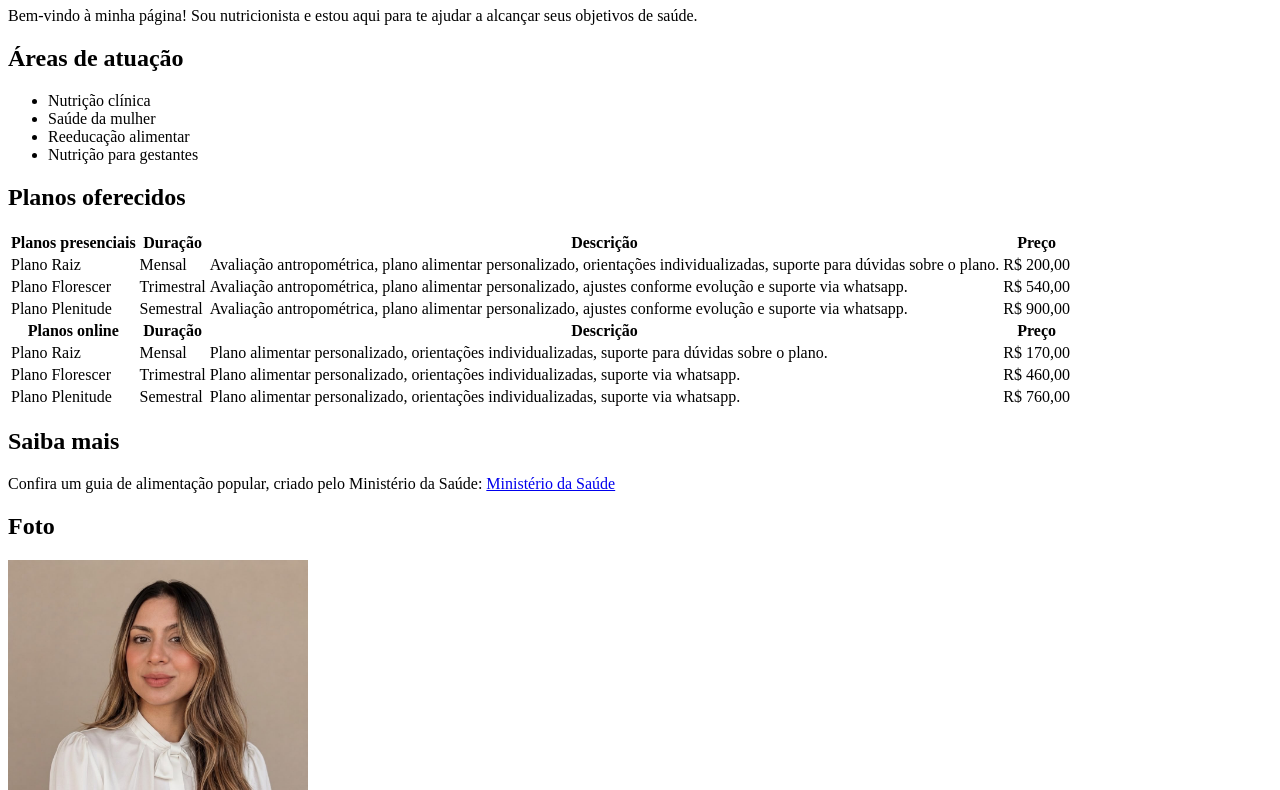
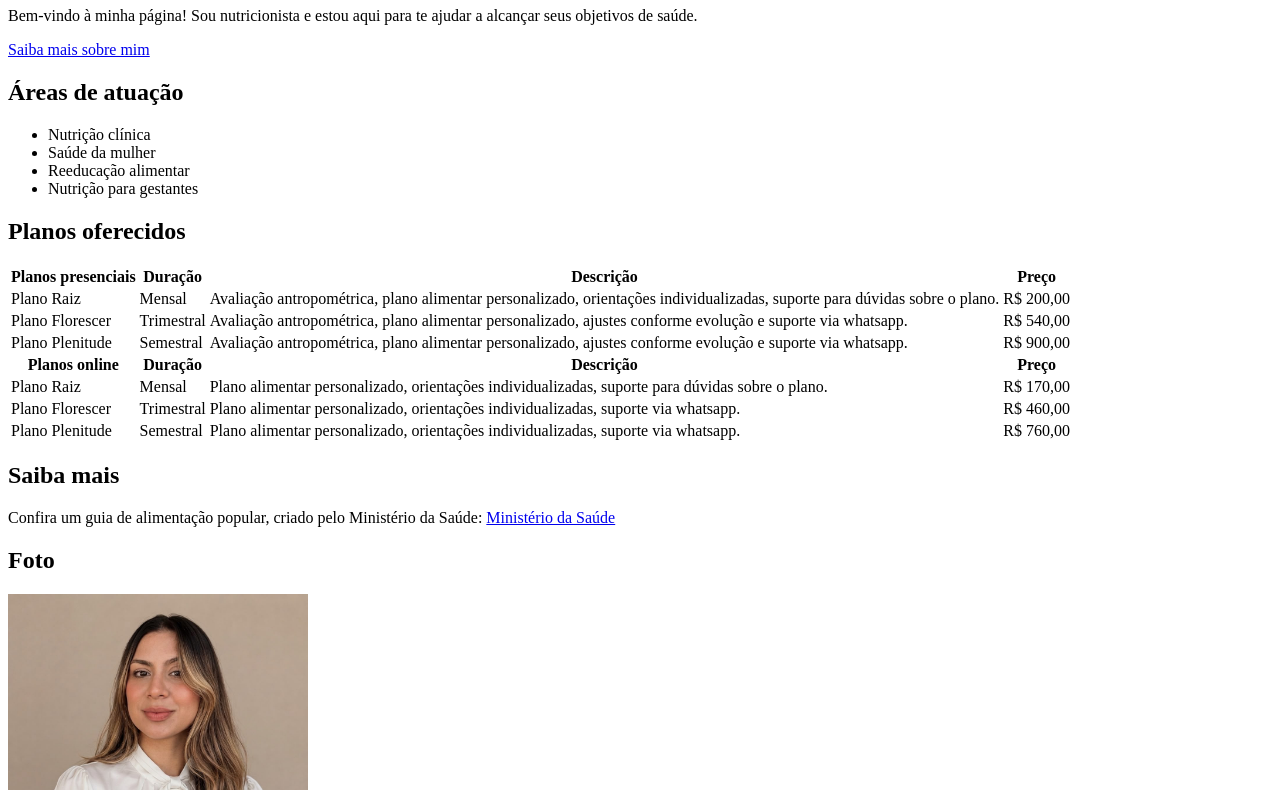
Before and after one commit to cristiandiegopv/projeto-integrador-frontend-cristiandiego, a plain HTML site: page index.html in a window 1280 px wide. Shown: the part 73-863 px from the top of the page. Drawn offline with Linux system fonts and the light colour scheme.

Commit message:
feat: adiciona página sobre.html com link a partir do index

```diff
--- a/index.html
+++ b/index.html
@@ -8,6 +8,8 @@
 <body>
     <h1>Amanda Janine Nutricionista</h1>
     <p>Bem-vindo à minha página! Sou nutricionista e estou aqui para te ajudar a alcançar seus objetivos de saúde.</p>
+
+    <a href="sobre.html">Saiba mais sobre mim</a>
 
     <h2>Áreas de atuação</h2>
     <ul>
```
Also changed, not shown: sobre.html (added).
